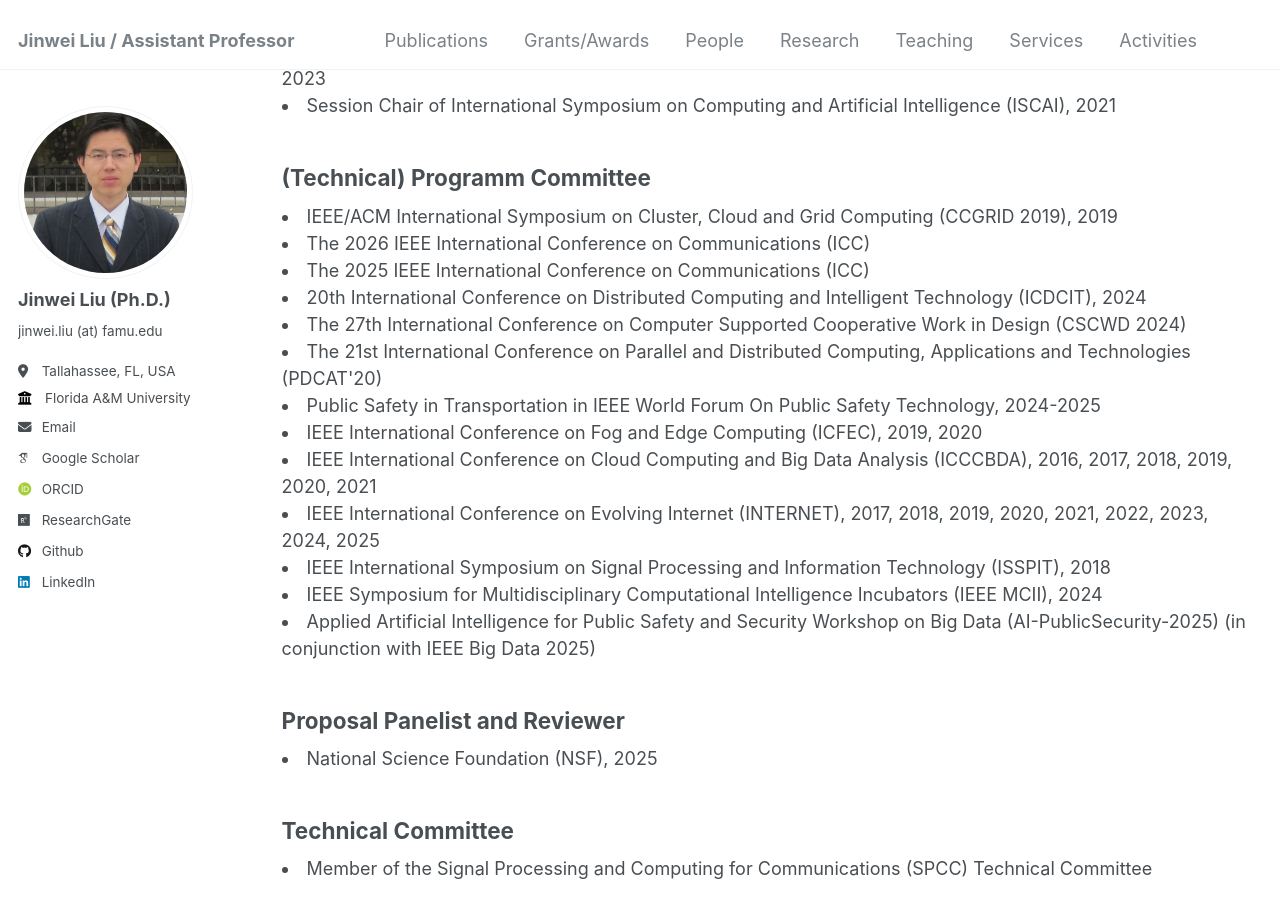
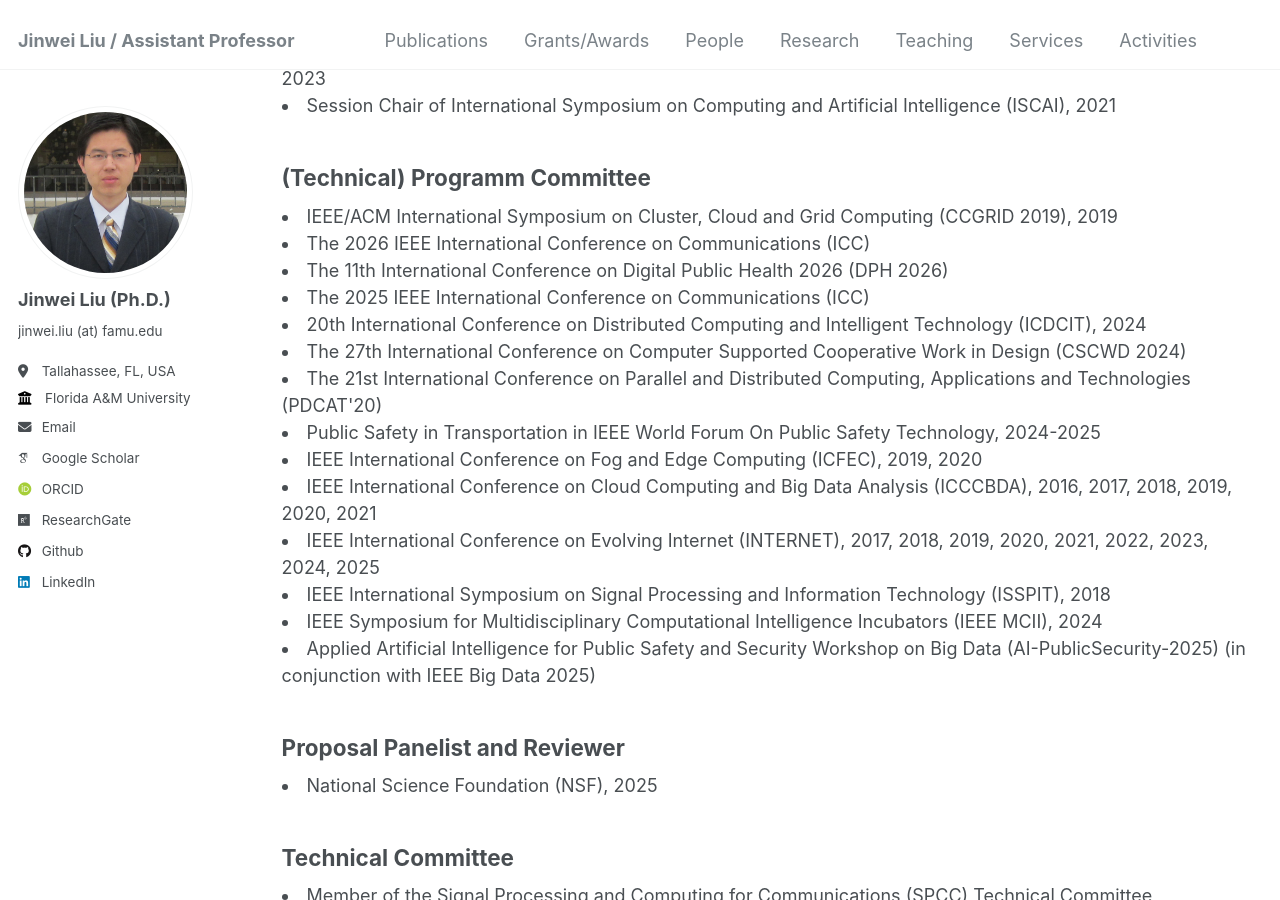
Before and after one commit to jinweiliucu/jinweiliucu.github.io, a Jekyll site: the page built from _pages/services.html, in a window 1280 px wide and 900 px high, scrolled down 638 px. Built offline with Jekyll 4.4.1, drawn with Linux system fonts in a browser that asks for light colours; some web fonts are replaced.

Commit message:
Update services.html

```diff
--- a/_pages/services.html
+++ b/_pages/services.html
@@ -65,6 +65,10 @@ author_profile: true
 
 	<li>
     The 2026 IEEE International Conference on Communications (ICC)
+    </li>
+
+	<li>
+    The 11th International Conference on Digital Public Health 2026 (DPH 2026)
     </li>
 
     <li>
```
Lines whose indentation alone changed are shown as unchanged.
